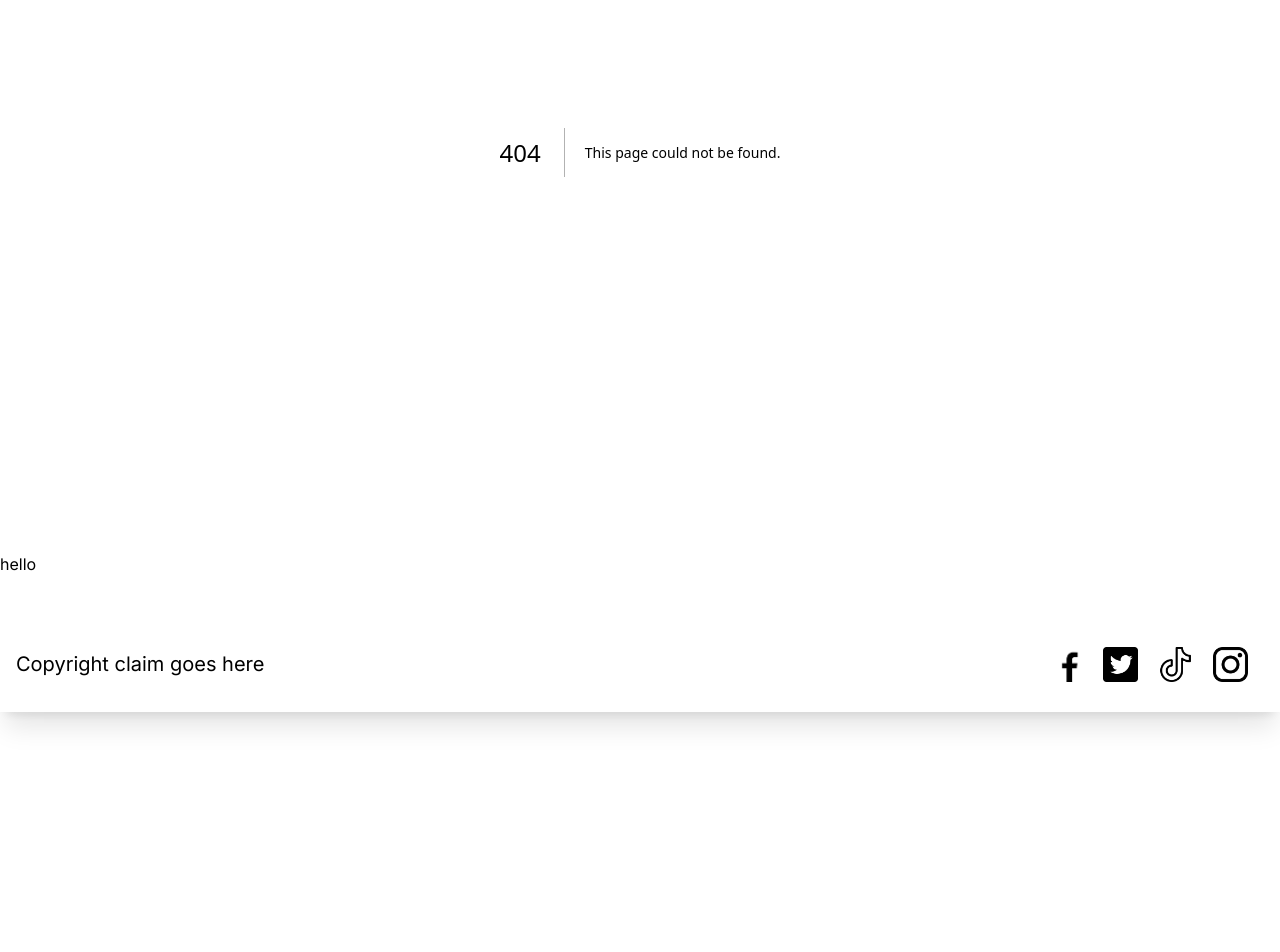
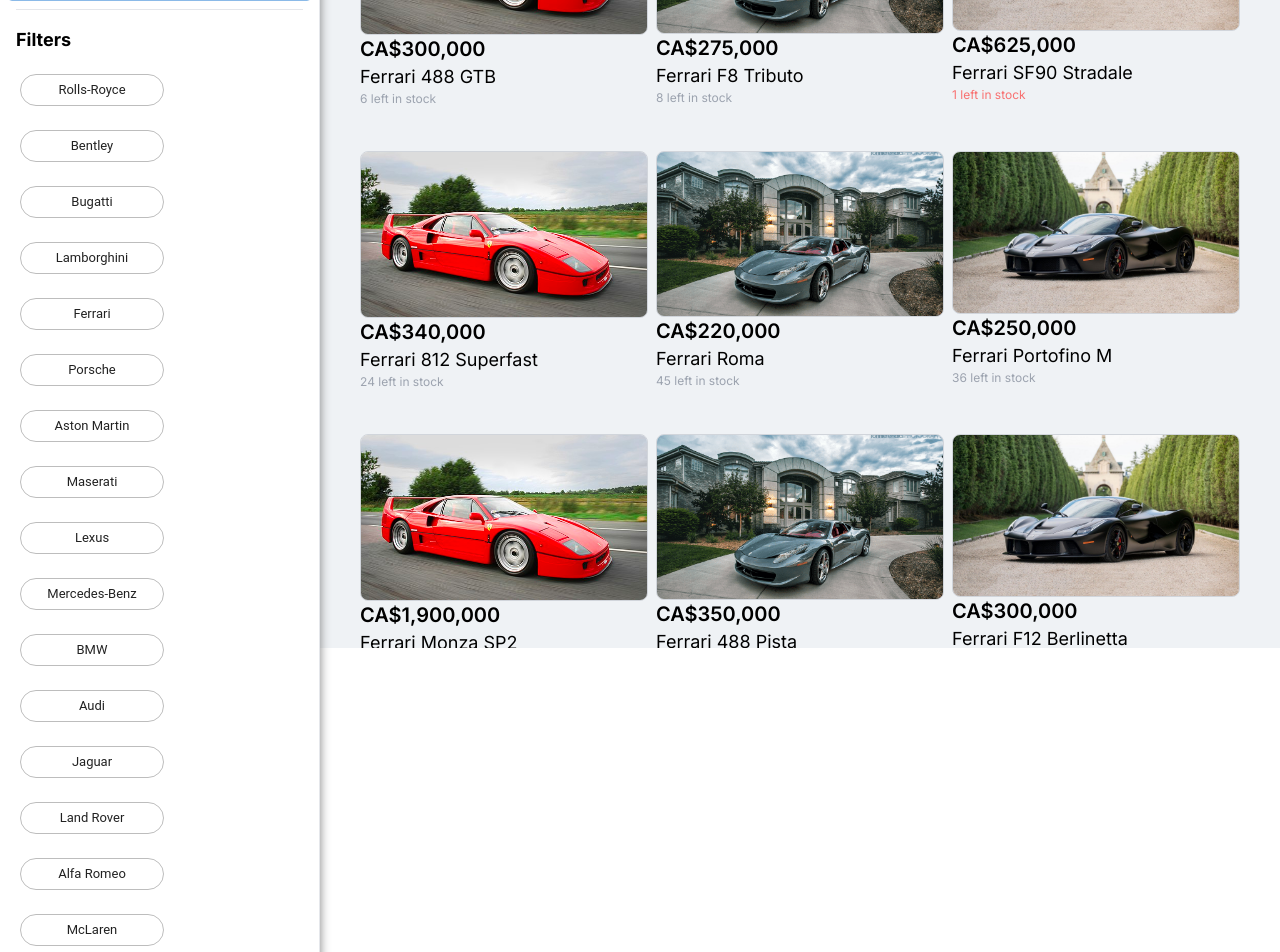
Before and after one commit to zackwalton/next-car-app, a Next.js app: page /marketplace in a window 1280 px wide. Before the commit this address had no page. Shown: the part 440-1392 px from the top of the page. Before the commit the page ends 1056 px from the top, so only its background shows below. Built offline with nearby package versions, Linux system fonts and the light colour scheme.

Commit message:
Added marketplace page + removed <main> tag from layout.tsx

```diff
--- /dev/null
+++ b/app/(shop)/layout.tsx
@@ -0,0 +1,28 @@
+import '@/app/globals.css'
+import type {Metadata} from 'next'
+import {Inter, Roboto, Spectral} from 'next/font/google'
+import React from 'react';
+import Navbar from '@/app/Navbar';
+
+const inter = Inter({subsets: ["latin"]})
+
+export const metadata: Metadata = {
+  title: 'Shop',
+  description: 'Shop cars for sale',
+}
+
+export default function RootLayout(
+    {
+      children,
+    }: {
+      children: React.ReactNode
+    }) {
+  return (
+      <section>
+        <div className={inter.className}>
+        <Navbar/>
+        {children}
+        </div>
+      </section>
+  )
+}
--- /dev/null
+++ b/app/(shop)/marketplace/ListingCard.tsx
@@ -0,0 +1,43 @@
+'use client'
+
+import Image, {ImageProps, StaticImageData} from "next/image";
+import {NumericFormat} from 'react-number-format'
+
+interface Props {
+  car: {
+    name: string,
+    price: number,
+    inventory: number
+  },
+  image: StaticImageData
+}
+
+const numberFormatter = Intl.NumberFormat(
+    'en-US',
+    {
+      style: 'currency',
+      currency: 'CAD',
+      maximumFractionDigits: 0
+    })
+
+export default function ListingCard({car, image}: Props) {
+  if (!car) {
+    throw Error('Missing ListingCard car prop.')
+  }
+
+  return (
+      <div className={"listing-card m-1 mb-10 overflow-hidden"} style={{maxWidth: "30%"}}>
+        <a href={"#"}>
+          <Image className={"border border-gray-300 rounded-lg"} src={image} alt={car.name} height={250}/>
+          <p className={"text-xl font-semibold"}>{numberFormatter.format(car.price)}</p>
+          <p className={"text-lg"}>{car.name}</p>
+          <p className={"text-xs text-gray-400"}>
+            {
+              car.inventory < 3 ?
+                  <span className={"text-red-400"}>{car.inventory} left in stock</span> :
+                  car.inventory + " left in stock"}
+          </p>
+        </a>
+      </div>
+  )
+}
--- /dev/null
+++ b/app/(shop)/marketplace/page.tsx
@@ -0,0 +1,178 @@
+import ListingCard from "@/app/(shop)/marketplace/ListingCard";
+import {Metadata} from "next";
+import {Button, Chip, InputAdornment, TextField} from "@mui/material";
+import {SearchSharp, Storefront} from "@mui/icons-material";
+import CarImage1 from "@/public/car-temp1.png"
+import CarImage2 from "@/public/car-temp2.png"
+import CarImage3 from "@/public/car-temp3.jpeg"
+
+// Export page metadata for SEO
+export const metadata: Metadata = {
+  title: 'Marketplace',
+  description: 'Marketplace to view cars available for sale',
+}
+
+const cars = [
+  {
+    name: "Ferrari 488 GTB",
+    price: 300000,
+    inventory: 6
+  },
+  {
+    name: "Ferrari F8 Tributo",
+    price: 275000,
+    inventory: 8
+  },
+  {
+    name: "Ferrari SF90 Stradale",
+    price: 625000,
+    inventory: 1
+  },
+  {
+    name: "Ferrari 812 Superfast",
+    price: 340000,
+    inventory: 24
+  },
+  {
+    name: "Ferrari Roma",
+    price: 220000,
+    inventory: 45
+  },
+  {
+    name: "Ferrari Portofino M",
+    price: 250000,
+    inventory: 36
+  },
+  {
+    name: "Ferrari Monza SP2",
+    price: 1900000,
+    inventory: 94
+  },
+  {
+    name: "Ferrari 488 Pista",
+    price: 350000,
+    inventory: 42
+  },
+  {
+    name: "Ferrari F12 Berlinetta",
+    price: 300000,
+    inventory: 31
+  },
+  {
+    name: "Ferrari GTC4Lusso",
+    price: 300000,
+    inventory: 22
+  },
+  {
+    name: "Ferrari LaFerrari",
+    price: 3600000,
+    inventory: 2
+  },
+  {
+    name: "Ferrari 458 Italia",
+    price: 230000,
+    inventory: 43
+  },
+  {
+    name: "Ferrari California",
+    price: 200000,
+    inventory: 12
+  },
+  {
+    name: "Ferrari 599 GTB Fiorano",
+    price: 260000,
+    inventory: 18
+  },
+  {
+    name: "Ferrari 430 Scuderia",
+    price: 215000,
+    inventory: 19
+  },
+  {
+    name: "Ferrari Testarossa",
+    price: 180000,
+    inventory: 17
+  },
+  {
+    name: "Ferrari 360 Modena",
+    price: 130000,
+    inventory: 32
+  },
+  {
+    name: "Ferrari F430",
+    price: 200000,
+    inventory: 2
+  },
+  {
+    name: "Ferrari Enzo",
+    price: 3500000,
+    inventory: 1
+  },
+  {
+    name: "Ferrari 575M Maranello",
+    price: 160000,
+    inventory: 4
+  }
+]
+const carBrands = [
+  "Rolls-Royce",
+  "Bentley",
+  "Bugatti",
+  "Lamborghini",
+  "Ferrari",
+  "Porsche",
+  "Aston Martin",
+  "Maserati",
+  "Lexus",
+  "Mercedes-Benz",
+  "BMW",
+  "Audi",
+  "Jaguar",
+  "Land Rover",
+  "Alfa Romeo",
+  "McLaren",
+  "Cadillac",
+  "Lincoln",
+  "Bentley",
+  "Maybach"
+];
+const carImages = [
+    CarImage1,
+    CarImage2,
+    CarImage3
+]
+
+export default async function Marketplace() {
+
+  // const response = await fetch(`https://our-database-or-whatever.com/yeah`)
+
+  return (
+      <div className={"flex h-full"}>
+        <div className={"flex flex-col border-r border-gray-200 overscroll-none w-1/4 p-2  z-10"}
+             style={{boxShadow: "2px 0px 10px -2px #808080"}}>
+          <p className={"text-2xl font-bold pl-2 pb-5"}>Marketplace</p>
+          <TextField className={"m-2"} label="Search cars" variant="outlined" InputProps={{
+            startAdornment: (<InputAdornment position="start"><SearchSharp/></InputAdornment>)
+          }}/>
+          <Button className={"m-2"} variant={"outlined"} startIcon={<Storefront />}>Browse all</Button>
+          <hr className={"m-2"}/>
+          <p className={"p-2 text-lg font-bold"}>Filters</p>
+          <div className={"flex flex-row flex-wrap"}>
+            {carBrands.map((brand) => {
+              return <Chip className={"w-36 m-3"} label={brand} variant={"outlined"} key={brand}/>
+            })}
+          </div>
+        </div>
+        <div className={"flex w-3/4"}>
+          <div className={"overflow-y-scroll h-screen overscroll-none"} style={{backgroundColor: "#EFF2F5"}}>
+            {/*<p className={"text-xl font-bold p-3"}>Today&apos;s picks</p>*/}
+            <div className={"flex flex-wrap justify-center items-start pt-4"}>
+              {cars.map((car, index) => {
+                return <ListingCard car={car} image={carImages[index % 3]} key={car.name}/>
+              })}
+            </div>
+          </div>
+        </div>
+      </div>
+  )
+}
--- a/app/layout.tsx
+++ b/app/layout.tsx
@@ -1,9 +1,6 @@
-"use client"
-
 import './globals.css'
 import type { Metadata } from 'next'
 import { Inter } from 'next/font/google'
-import { list } from 'postcss';
 import React from 'react';
 import Navbar from './Navbar';
 import Footer from './Footer';
@@ -21,7 +18,7 @@ export default function RootLayout({
   children: React.ReactNode
 }) {
   return (
-      <main>
+      <html>
         <body className={inter.className}>
               <Navbar />
               <div className='flex flex-col space-y-10 relative top-24'>
@@ -34,6 +31,6 @@ export default function RootLayout({
                 </div>
             </div>
         </body>
-    </main>
+      </html>
   )
 }
```
